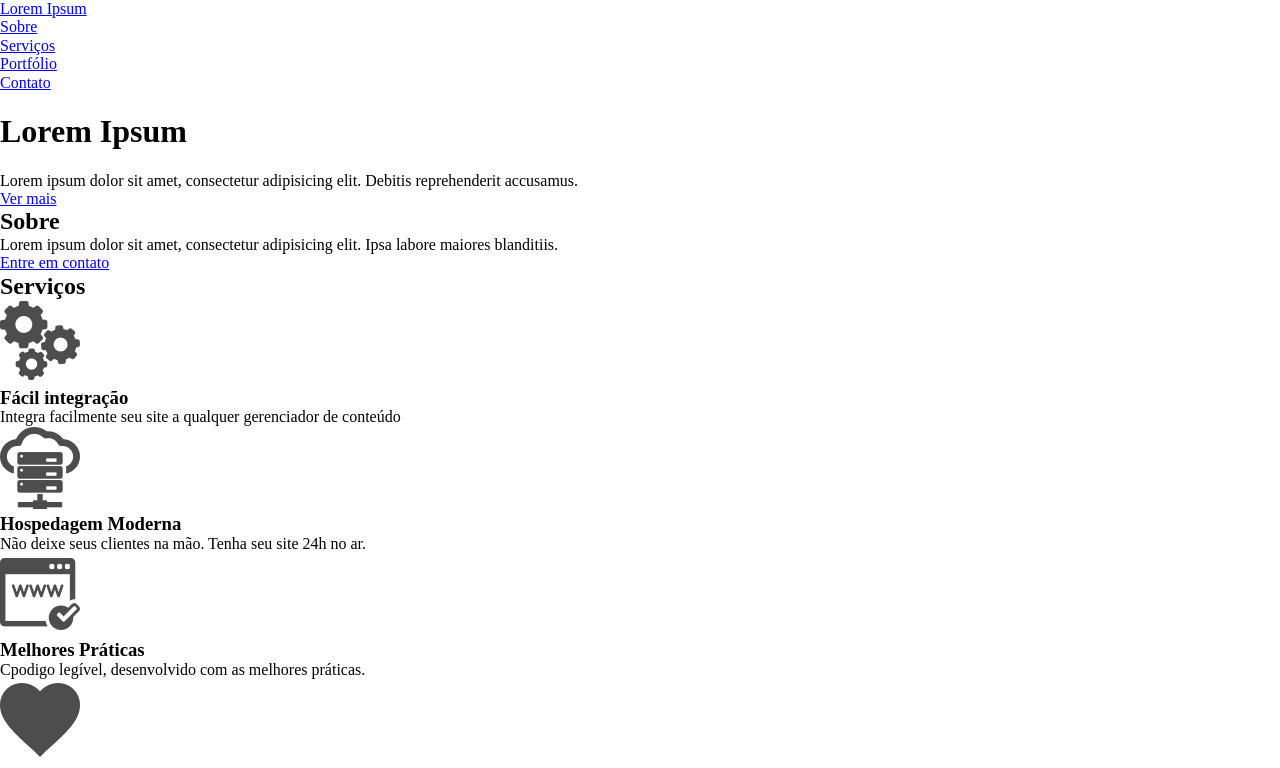
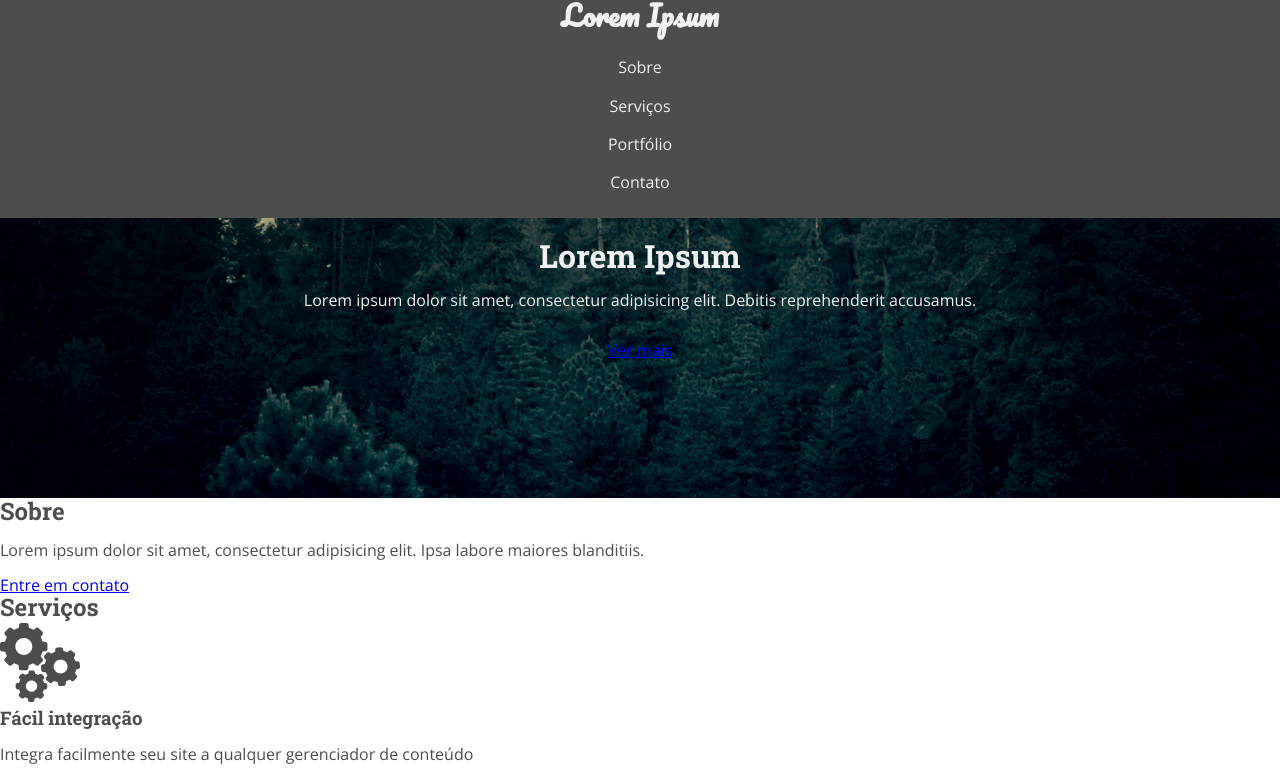
Before and after one commit to tatimcb/learning-html, a plain HTML site: page index.html in a window 1280 px wide. Shown: the top 768 px of the page. Drawn offline with nearby package versions, Linux system fonts and the light colour scheme.

Commit message:
estilizando

```diff
--- a/style.css
+++ b/style.css
@@ -1,6 +1,84 @@
 @import url('https://fonts.googleapis.com/css2?family=Lato:wght@100;400;700&family=Montserrat:wght@100;400;700&family=Open+Sans:wght@400;700&family=Pacifico&family=Roboto+Slab:wght@100;400;700&display=swap');
 
-* {
+/*
+GERAL
+*/
+
+body {
+	font-family: "Open Sans", Arial, Helvetica, sans-serif;
+	color: #4d4d4d;
+}
+
+h1, h2, h3 {
 	margin: 0;
+	font-family: "Roboto Slab", Arial, Helvetica, sans-serif;
+	font-weight: bold;
+}
+
+nav {
+	display: flex;
+	flex-direction: column;
+	align-items: center;
+	background-color: #4d4d4d;
+
+}
+
+nav > a {
+	text-decoration: none;
+	color: #f1f1f1;
+	font-weight: bold;
+	font-size: 28px;
+	font-family: Pacifico, serif;
+}
+
+nav ul {
+	list-style: none;
+	display: flex;
+	flex-direction: column;
 	padding: 0;
+	width: 100%;
 }
+
+nav ul li {
+	width: 100%;
+	text-align: center;
+}
+nav ul li a {
+	display: inline-block;
+	padding: 10px 0;
+	width: 100%;
+	text-decoration: none;
+	color: #f1f1f1;
+}
+
+/*
+NAV
+*/
+
+header {
+	background-image: url("./imagens/fundo.jpg");
+	background-size:cover;
+	background-position: center;
+	background-repeat: no-repeat;
+	color: #f1f1f1;
+	display: flex;
+	flex-direction: column;
+	align-items: center;
+	text-align: center;
+	padding: 20px;
+	height: 30vh;
+
+}
+
+header p {
+	margin-bottom: 2em;
+}
+
+/*
+SOBRE
+*/
+
+#sobre {
+	display: flex;
+	flex-direction: column;
+}
```
Also changed, not shown: imagens/fundo.jpg (added).
